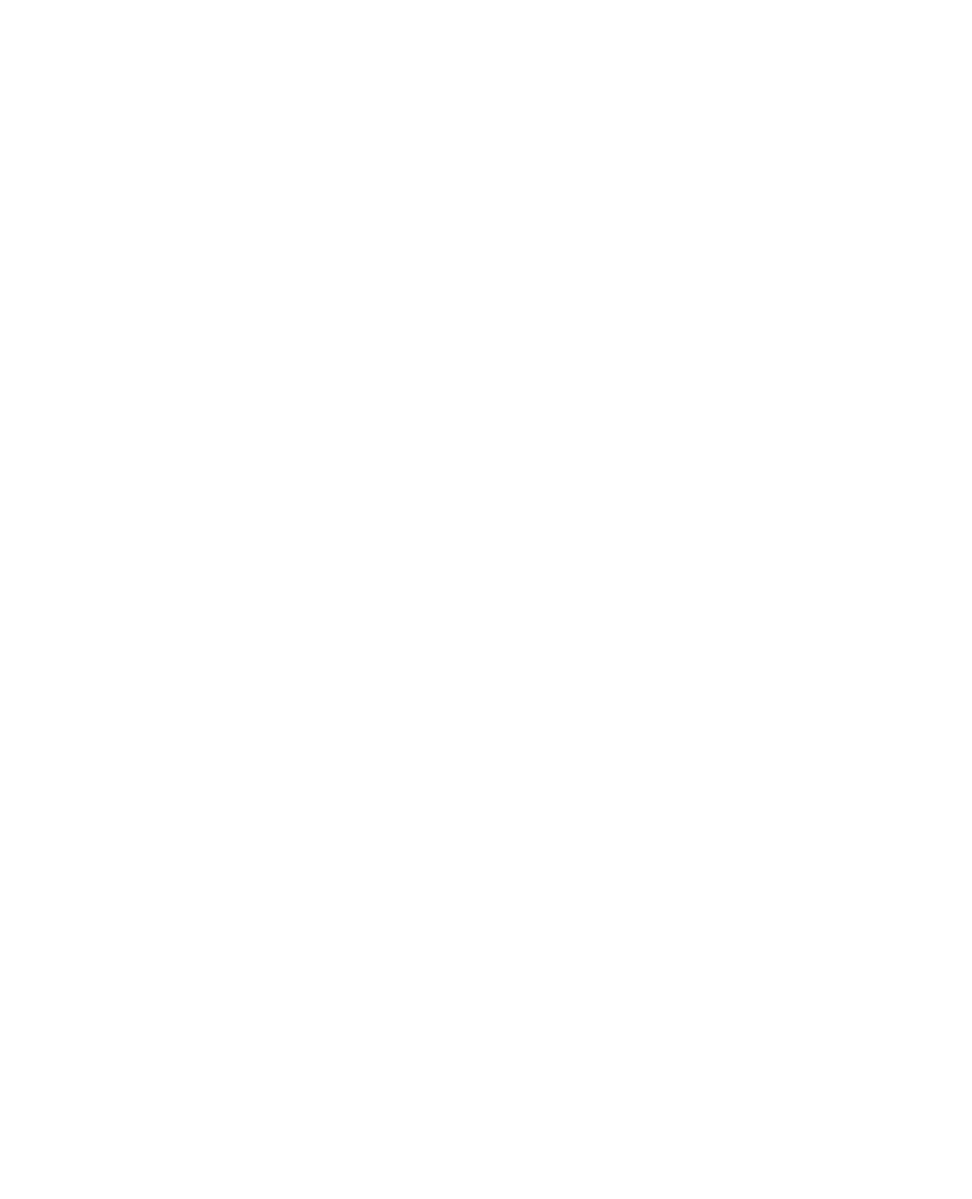
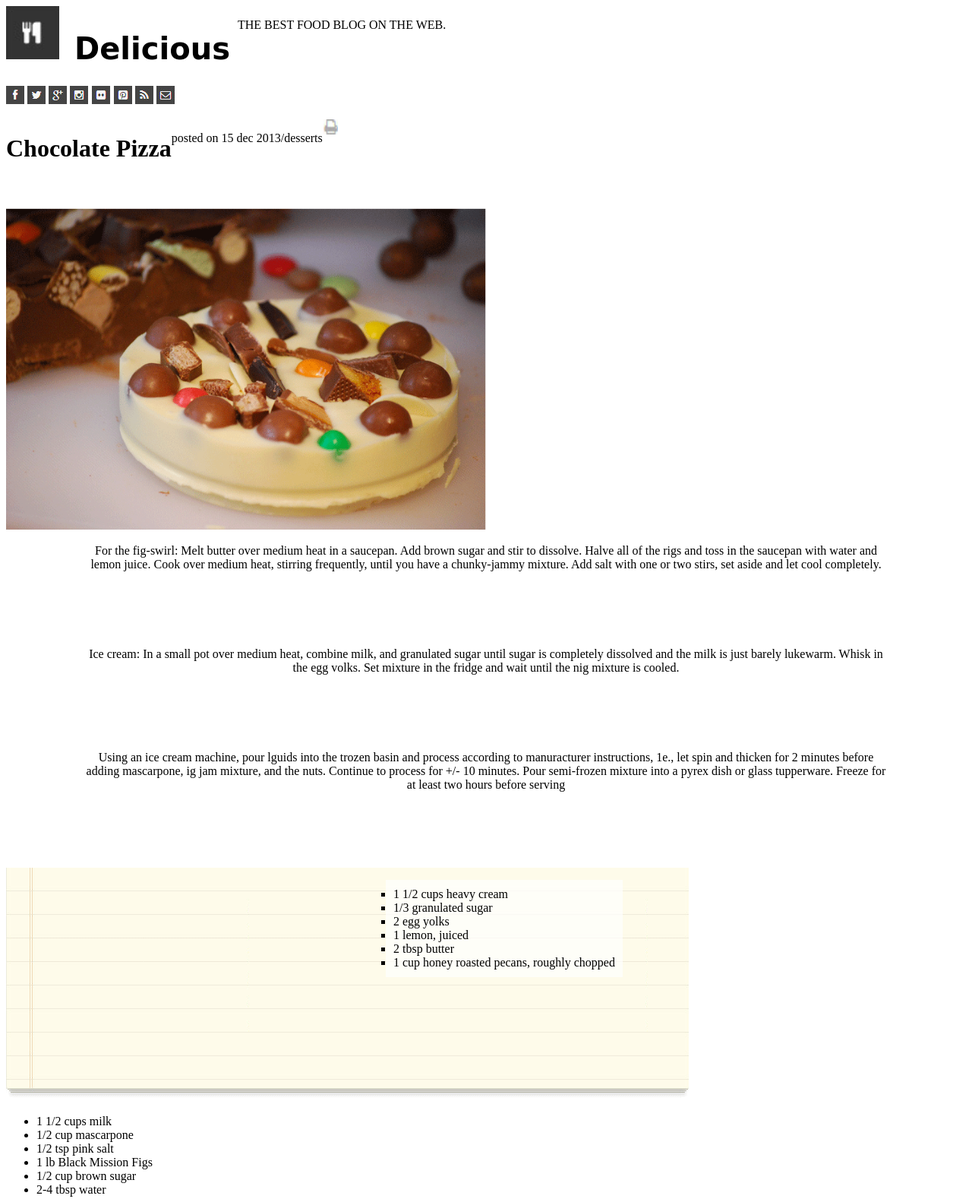
Before and after one commit to elizabethpurtell/chocolate-pizza, a plain HTML site: page index.html in a window 1280 px wide. Shown: the top 1578 px of the page at 76% size. Before the commit the page ends 800 px from the top, so only its background shows below. Drawn offline with Linux system fonts and the light colour scheme.

Commit message:
added styling and html to build out design. left incomplete at 4 hours

```diff
--- a/css/style.css
+++ b/css/style.css
@@ -0,0 +1,207 @@
+/* Global */
+
+body {
+  background-color: white;
+}
+
+header {
+  max-width: 100%;
+  /* justify-content: center; */
+}
+
+.flex-container1 {
+  display: flex;
+  flex-direction: column;
+  flex-wrap: wrap;
+  justify-content: center;
+}
+
+.flex-container1 section {
+  display: flex;
+  flex-direction: column;
+  margin-top: 20px;
+  margin-bottom: 20px;
+  align-content: center;
+}
+
+
+.hdrLogo {
+  height: 70px;
+  width: 70px;
+  margin-right: 10px;
+}
+
+.title {
+  margin-left: 10px;
+  font-family: cursive;
+  font-weight: bolder;
+  font-size: 2.5em;
+}
+
+.underTitle {
+  font-size: 1em;
+  margin-left: 10px;
+  text-transform: uppercase;
+}
+
+.iconImages {
+  max-width: 100%;
+}
+
+.iconImages ul {
+  align-items: right;
+  list-style-type: none;
+  padding: 0;
+  overflow: hidden;
+}
+
+.iconImages li {
+  display: inline;
+  justify-content: space-around;
+}
+
+
+/* Text */
+h1 {
+  font-family: 'Segoe UI', Tahoma, Geneva, Verdana, sans-serif;
+  /* text-transform: uppercase; */
+  font-size: 3em;
+  text-align: center;
+  margin-bottom: 10px;
+}
+
+h2 {
+  font-size: 2em;
+  text-align: left;
+  font-weight: bolder;
+  margin-top: 20px;
+  margin-bottom: 40px;
+}
+
+h3 {
+  font-size: 1.5em;
+  text-align: center;
+  margin-bottom: 20px;
+}
+
+h4 {
+  font-size: 1em;
+  text-align: center;
+  margin-bottom: 10px;
+}
+
+h5 {
+  font-size: smaller;
+  text-align: center;
+}
+
+p {
+  font-size: 1em;
+  text-align: left;
+  margin-bottom: 5px;
+}
+
+main {
+  display: contents;
+  margin: 100px;
+  padding: 15px;
+  justify-content: center;
+}
+
+.flex-container2 {
+  display: flex;
+  flex-direction: column;
+  flex-wrap: wrap;
+  justify-content: center;
+}
+
+.row {
+  display: contents;
+  padding: 10px 60px;
+}
+
+.row:after {
+  content: "";
+  display: flex;
+  clear: both;
+}
+
+.column {
+  display: flex;
+  max-width: 100%;
+  /* margin: 30px; */
+}
+
+.mainIcon {
+  display: inline;
+  height: 20px;
+  width: 20px;
+}
+
+.primaryImg {
+  display: block;
+  max-width: 50%;
+  margin-top: 20px;
+  margin-bottom: 40px;
+  clear: both;
+}
+
+.recipeText p {
+  margin: 100px;
+  text-align: center;
+  align-self: center;
+}
+
+.recipe-Container {
+  position: relative;
+  display: inline-block;
+}
+
+.recipeImg {
+  max-width: 100%;
+  height: auto;
+}
+
+.overlay-list1 {
+  position: absolute;
+  /* Position the list relative to its closest positioned ancestor */
+  top: 0;
+  /* Adjust the top position as needed */
+  left: 0;
+  /* Adjust the left position as needed */
+  background-color: rgba(255, 255, 255, 0.7);
+  /* Add a background color to the list for readability */
+  padding: 10px;
+  /* Add padding to the list items for spacing */
+  z-index: 1;
+  /* Set the z-index to be above the image (usually 1 or higher) */
+  list-style: square;
+  /* Remove default list bullets */
+}
+
+.overlay-list2 {
+  position: absolute;
+  /* Position the list relative to its closest positioned ancestor */
+  top: 0;
+  /* Adjust the top position as needed */
+  left: 500px;
+  /* Adjust the left position as needed */
+  background-color: rgba(255, 255, 255, 0.7);
+  /* Add a background color to the list for readability */
+  padding: 10px;
+  /* Add padding to the list items for spacing */
+  z-index: 1;
+  /* Set the z-index to be above the image (usually 1 or higher) */
+  list-style: square;
+  /* Remove default list bullets */
+}
+
+.authorInfoBlock {
+  display: inline;
+}
+
+footer {
+  display: flex;
+  justify-content: center;
+  text-align: center;
+}
--- a/index.html
+++ b/index.html
@@ -1,5 +1,6 @@
 <!DOCTYPE html>
 <html lang="en">
+
 <head>
   <meta charset="UTF-8">
   <meta http-equiv="X-UA-Compatible" content="IE=edge">
@@ -7,11 +8,149 @@
   <title>Chocolate Pizza</title>
   <link rel="stylesheet" href="css/style.css">
 </head>
+
 <body>
   <header>
+    <section class="flex-container1">
+      <div class="row">
+        <div class="column">
+          <img class="hdrLogo" src="img/logo.png" alt="Chocolate Pizza Logo">
+          <h1 class="title">Delicious</h1>
+          <p class="underTitle">The best food blog on the web.</p>
+        </div>
+        <div class="column">
+          <div class="iconImages">
+            <ul>
+              <li><img src="img/fb-icon.png" href="#" alt="facebook icon"></li>
+              <li><img src="img/twit-icon.png" href="#" alt="twitter icon"></li>
+              <li><img src="img/gp-icon.png" href="#" alt="google plus icon"></li>
+              <li><img src="img/insta-icon.png" href="#" alt="instagram icon"></li>
+              <li><img src="img/flic-icon.png" href="#" alt="flic icon"></li>
+              <li><img src="img/pint-icon.png" href="#" alt="pinterest icon"></li>
+              <li><img src="img/rss-icon.png" href="#" alt="rss icon"></li>
+              <li><img src="img/mail-icon.png" href="#" alt="mail icon"></li>
+            </ul>
+          </div>
+        </div>
+      </div>
+    </section>
   </header>
-  <main></main>
-  <footer></footer>
+  <main>
+    <section class="flex-container2">
+      <section>
+        <!-- add line of crosshatch -->
+        <div class="row">
+          <div class="column">
+            <h2>Chocolate Pizza</h2>
+            <p>posted on 15 dec 2013/desserts </p>
+            <!-- Need to add section/date here -->
+            <img class="mainIcon" src="img/print-icon.png" href="#" alt="print icon">
+          </div>
+          <img class="primaryImg" src="img/choco-pizza.png" alt="chocolate pizza picture">
+        </div>
+      </section>
+      <section class="recipeText">
+        <div class="row">
+            <p>For the fig-swirl: Melt butter over medium heat in a saucepan. Add brown sugar and stir to dissolve.
+              Halve
+              all of the rigs and toss in the saucepan with water and lemon juice. Cook over medium heat, stirring
+              frequently, until you have a chunky-jammy mixture. Add salt with one or two stirs, set aside and let cool
+              completely.</p>
+            <!-- <br>
+            <br> -->
+            <p>Ice cream: In a small pot over medium heat, combine milk, and granulated sugar until sugar is completely
+              dissolved and the milk is just barely lukewarm. Whisk in the egg volks. Set mixture in the fridge and wait
+              until the
+              nig mixture is cooled.</p>
+
+            <p>Using an ice cream machine, pour lguids into the trozen basin and process according to manuracturer
+              instructions, 1e., let spin and thicken for 2 minutes before adding mascarpone, ig jam mixture, and the
+              nuts.
+              Continue to process for +/- 10 minutes. Pour semi-frozen mixture into a pyrex dish or glass tupperware.
+              Freeze
+              for at least two hours before serving</p>
+
+        </div>
+      </section>
+
+      <div class="recipe-Container">
+        <!-- use this image behind the ingredient list -->
+        <img class="recipeImg" src="img/list-bg.png" alt="list background image">
+        <!-- list needs square check off icons beside -->
+        <ul class="overlay-list">
+          <li>
+            <span class="measurement">1 1/2 cups</span>
+            <span class="ingredient">milk</span>
+          </li>
+          <li>
+            <span class="measurement">1/2 cup</span>
+            <span class="ingredient">mascarpone</span>
+          </li>
+          <li>
+            <span class="measurement">1/2 tsp</span>
+            <span class="ingredient">pink salt</span>
+          </li>
+          <li>
+            <span class="measurement">1 lb</span>
+            <span class="ingredient">Black Mission Figs</span>
+          </li>
+          <li>
+            <span class="measurement">1/2 cup</span>
+            <span class="ingredient">brown sugar</span>
+          </li>
+          <li>
+            <span class="measurement">2-4 tbsp</span>
+            <span class="ingredient">water</span>
+          </li>
+        </ul>
+        <ul class="overlay-list2">
+          <li>
+            <span class="measurement">1 1/2 cups</span>
+            <span class="ingredient">heavy cream</span>
+          </li>
+          <li>
+            <span class="measurement">1/3</span>
+            <span class="ingredient">granulated sugar</span>
+          </li>
+          <li>
+            <span class="measurement">2</span>
+            <span class="ingredient">egg yolks</span>
+          </li>
+          <li>
+            <span class="measurement">1</span>
+            <span class="ingredient">lemon, juiced</span>
+          </li>
+          <li>
+            <span class="measurement">2 tbsp</span>
+            <span class="ingredient">butter</span>
+          </li>
+          <li>
+            <span class="measurement">1 cup</span>
+            <span class="ingredient">honey roasted pecans, roughly chopped</span>
+          </li>
+        </ul>
+      </div>
+      <!-- add line of crosshatch -->
+      <section class="authorInfoBlock">
+        <div class="row">
+          <div class="column">
+            <img id="vanImage" src="img/van-pic.png" alt="Image of Vanessa Stevenson">
+            <blockquote>
+              <p>Food enthusiast. photography fan. Add a pinch of raw foodism and that's
+                pretty much wno I am.</p>
+            </blockquote>
+            <button id="shareBtn">SHARE RECIPE</button>
+            <!-- add line with small logo image centered -->
+          </div>
+        </div>
+      </section>
+    </section>
+  </main>
+  <footer>
+    <p>Delicious &copy; 2013 * All Rights Reserved</p>
+    <p>Proudly published with Ghost</p>
+  </footer>
   <script src="js/app.js"></script>
 </body>
+
 </html>
```
Also changed, not shown: img/rss-icon (1).png (deleted), 1 other file.
